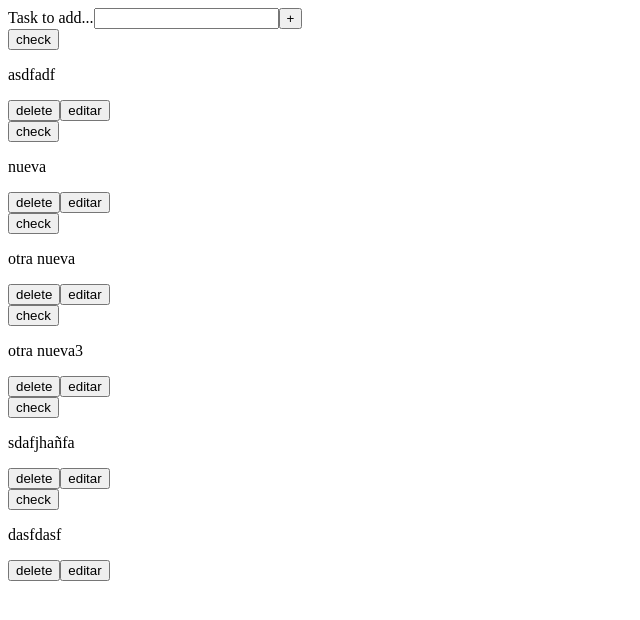
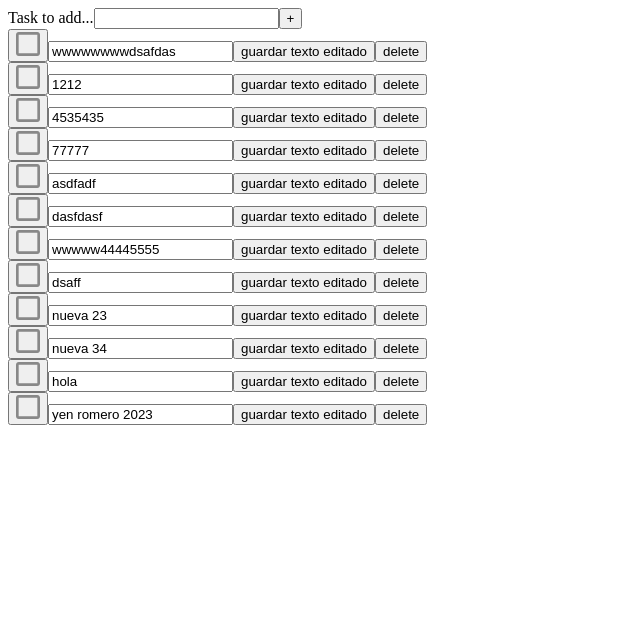
Before and after one commit to TodoListApp/project-to-do-list, a React (Create React App) app: page / in a window 1280 px wide. Shown: the top 620 px of the page, without its empty margins (0-640 px from the left). Built offline with nearby package versions, Linux system fonts and the light colour scheme; data requests are answered from the project's data file.

Commit message:
button edit with input working and adding info to db

```diff
--- a/src/assets/data/db.json
+++ b/src/assets/data/db.json
@@ -1,34 +1,53 @@
 {
   "tasks": [
     {
-      "taskText": "asdfadf",
-      "check": false,
+      "taskText": "wwwwwwwwdsafdas",
       "id": 9
     },
     {
-      "taskText": "nueva",
-      "check": false,
+      "taskText": "1212",
       "id": 10
     },
     {
-      "taskText": "otra nueva",
-      "check": false,
+      "taskText": "4535435",
       "id": 11
     },
     {
-      "taskText": "otra nueva3",
-      "check": false,
+      "taskText": "77777",
       "id": 12
     },
     {
-      "taskText": "sdafjhañfa",
-      "check": false,
+      "taskText": "asdfadf",
       "id": 13
     },
     {
       "taskText": "dasfdasf",
       "check": false,
       "id": 14
+    },
+    {
+      "taskText": "wwwww44445555",
+      "id": 15
+    },
+    {
+      "taskText": "dsaff",
+      "id": 16
+    },
+    {
+      "taskText": "nueva 23",
+      "id": 17
+    },
+    {
+      "taskText": "nueva 34",
+      "id": 18
+    },
+    {
+      "taskText": "hola",
+      "id": 19
+    },
+    {
+      "taskText": "yen romero 2023",
+      "id": 20
     }
   ]
 }
--- a/src/components/CreateTask.js
+++ b/src/components/CreateTask.js
@@ -3,7 +3,7 @@ import React, { useState } from "react";
 import Swal from "sweetalert2";
 
 function CreateTask({ setUpdateTasks, updateTasks }) {
-  const [data, setData] = useState({ taskText: "", check: false });
+  const [data, setData] = useState({ taskText: "" });
 
   const handleChange = ({ target }) => {
     setData({
--- a/src/components/Task.js
+++ b/src/components/Task.js
@@ -1,9 +1,11 @@
+import React, { useState } from "react";
 import axios from "axios";
-import React from "react";
 import Swal from "sweetalert2";
+import iconCheckDone from "../assets/img/checkEmpty.svg";
 
 function Task({ task, setUpdateTasks, updateTasks }) {
   const URL = "http://localhost:3004/tasks";
+  const [editData, setEditData] = useState({ taskText: task.taskText });
 
   const handleDelete = async () => {
     //   añadir sweet alert para preguntar si esta seguro de eliminar tarea
@@ -15,12 +17,34 @@ function Task({ task, setUpdateTasks, updateTasks }) {
       Swal.fire("Error!");
     }
   };
+
+  const handleEdit = ({ target }) => {
+    setEditData({
+      ...editData,
+      [target.name]: target.value,
+    });
+  };
+
+  const handleEditSubmit = async (e) => {
+    e.preventDefault();
+    const response = await axios.put(`${URL}/${task.id}`, editData);
+    setEditData(response.data);
+    setUpdateTasks(!updateTasks);
+  };
   return (
     <div>
-      <button>check</button>
-      <p>{task.taskText}</p>
+      <button onClick={() => {}}>
+        <img src={iconCheckDone} alt="" />
+      </button>
+      <input
+        name="taskText"
+        value={editData.taskText}
+        type="text"
+        placeholder={task.taskText}
+        onChange={handleEdit}
+      />
+      <button onClick={handleEditSubmit}>guardar texto editado</button>
       <button onClick={handleDelete}>delete</button>
-      <button>editar</button>
     </div>
   );
 }
```
Also changed, not shown: src/assets/img/checkDone.svg (added), src/assets/img/checkEmpty.svg (added).
